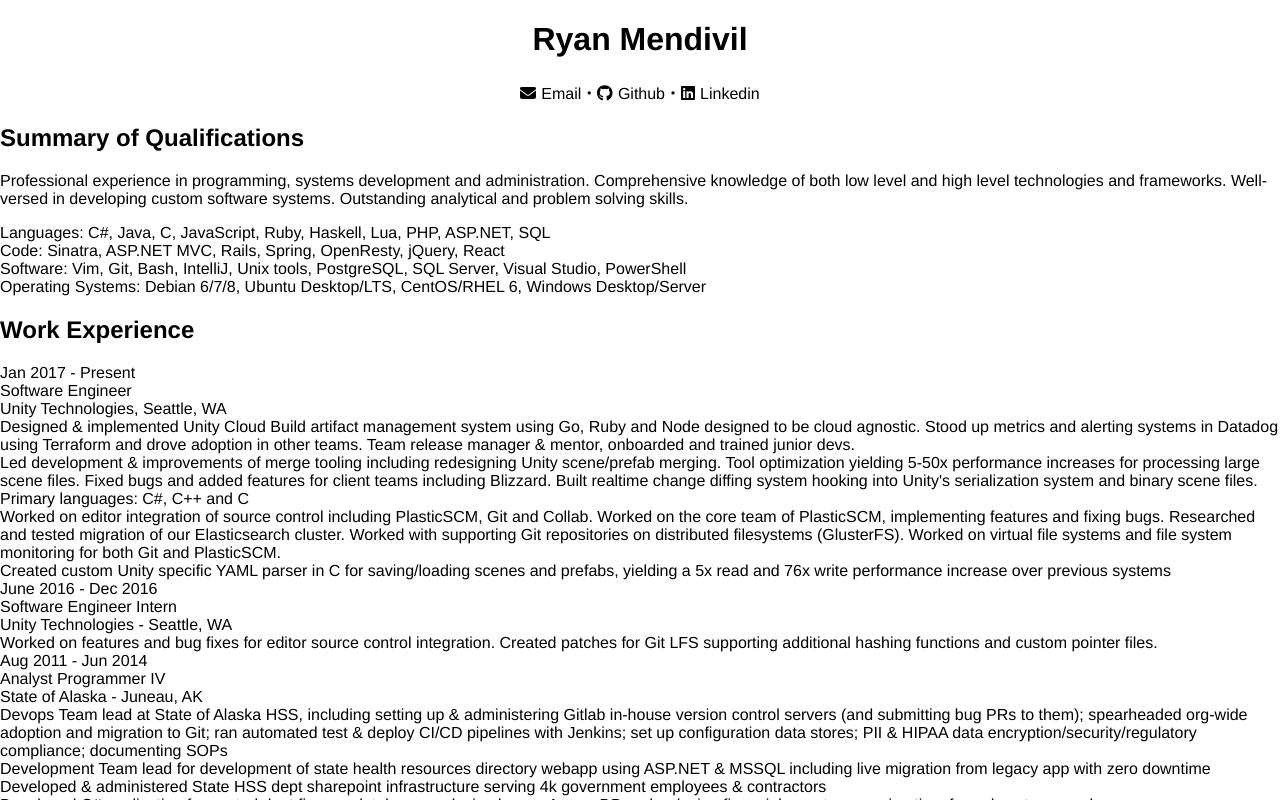
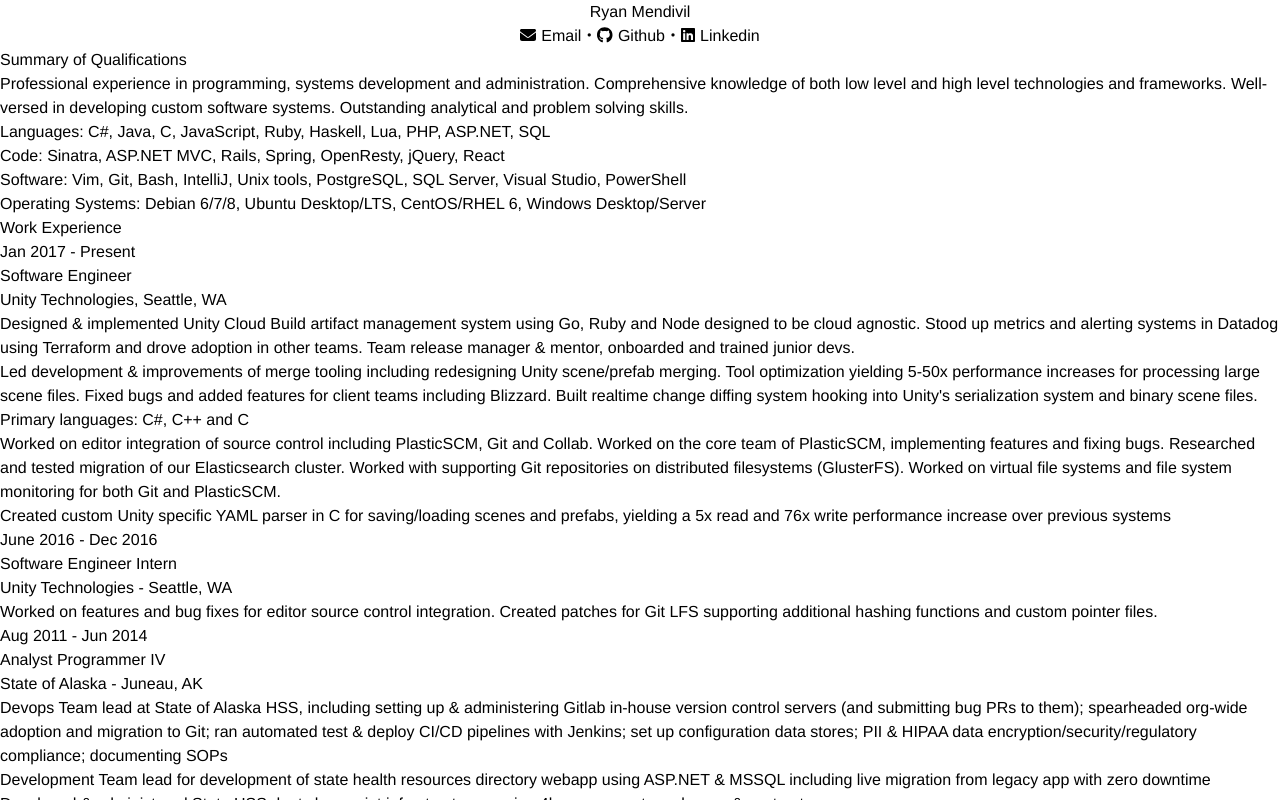
Before and after one commit to Nullreff/nullreff.net, a Next.js app: page /resume in a window 1280 px wide. Shown: the top 800 px of the page. Built offline with nearby package versions, Linux system fonts and the light colour scheme.

Commit message:
Add tailwind css

```diff
--- a/package.json
+++ b/package.json
@@ -22,5 +22,10 @@
     "react": "^18.2.0",
     "react-dom": "^18.2.0",
     "typescript": "4.8.4"
+  },
+  "devDependencies": {
+    "autoprefixer": "^10.4.14",
+    "postcss": "^8.4.23",
+    "tailwindcss": "^3.3.2"
   }
 }
--- a/pages/resume.tsx
+++ b/pages/resume.tsx
@@ -4,6 +4,7 @@ import Link from 'next/link';
 import styles from '../styles/Resume.module.css'
 import { FontAwesomeIcon } from "@fortawesome/react-fontawesome";
 import {
+    faGit,
     faGithub,
     faLinkedin,
 } from '@fortawesome/free-brands-svg-icons'
@@ -11,35 +12,50 @@ import {
     faEnvelope,
 } from '@fortawesome/free-solid-svg-icons'
 
+const data = {
+    name: "Ryan Mendivil",
+    links: [
+        {
+            title: "Email",
+            icon: faEnvelope,
+            href: "mailto:resume@nullreff.net"
+        },
+        {
+            title: "Github",
+            icon: faGithub,
+            href: "https://github.com/nullreff/"
+        },
+        {
+            title: "Linkedin",
+            icon: faLinkedin,
+            href: "https://www.linkedin.com/in/ryan-mendivil-ab4292275/"
+        }
+    ]
+}
 
 export default function Resume() {
   return (
     <div className={styles.resume}>
         <Layout>
             <Head>
-                <title>Ryan Mendivil - Resume</title>
+                <title>{data.name} - Resume</title>
             </Head>
 
             <div className={styles.intro}>
-                <h1>Ryan Mendivil</h1>
+                <h1>{data.name}</h1>
                 <p>
-                    <Link href="mailto:resume@nullreff.net">
-                        <FontAwesomeIcon icon={faEnvelope} className=""/>
-                        Email
-                    </Link>
-                    ・
-                    <Link href="https://github.com/nullreff/">
-                        <FontAwesomeIcon icon={faGithub} className=""/>
-                        Github
-                    </Link>
-                    ・
-                    <Link href="https://www.linkedin.com/in/ryan-mendivil-ab4292275/">
-                        <FontAwesomeIcon icon={faLinkedin} className=""/>
-                        Linkedin
-                    </Link>
+                    {data.links.map((link, i) => {
+                        return (
+                            <span>
+                                {i !== 0 && "・"}
+                                <Link href={link.href}>
+                                    <FontAwesomeIcon icon={link.icon} className=""/>
+                                    {link.title}
+                                </Link>
+                            </span>
+                        )
+                    })}
                 </p>
-
-
             </div>
 
             <div className={styles.summary}>
--- /dev/null
+++ b/postcss.config.js
@@ -0,0 +1,6 @@
+module.exports = {
+  plugins: {
+    tailwindcss: {},
+    autoprefixer: {},
+  },
+}
--- a/styles/globals.css
+++ b/styles/globals.css
@@ -1,3 +1,7 @@
+@tailwind base;
+@tailwind components;
+@tailwind utilities;
+
 html,
 body {
   padding: 0;
--- /dev/null
+++ b/tailwind.config.js
@@ -0,0 +1,15 @@
+/** @type {import('tailwindcss').Config} */
+module.exports = {
+  content: [
+    "./app/**/*.{js,ts,jsx,tsx,mdx}",
+    "./pages/**/*.{js,ts,jsx,tsx,mdx}",
+    "./components/**/*.{js,ts,jsx,tsx,mdx}",
+
+    // Or if using `src` directory:
+    "./src/**/*.{js,ts,jsx,tsx,mdx}",
+  ],
+  theme: {
+    extend: {},
+  },
+  plugins: [],
+}
```
Also changed, not shown: 2 other files (tests, documents, lock files or other folders).
